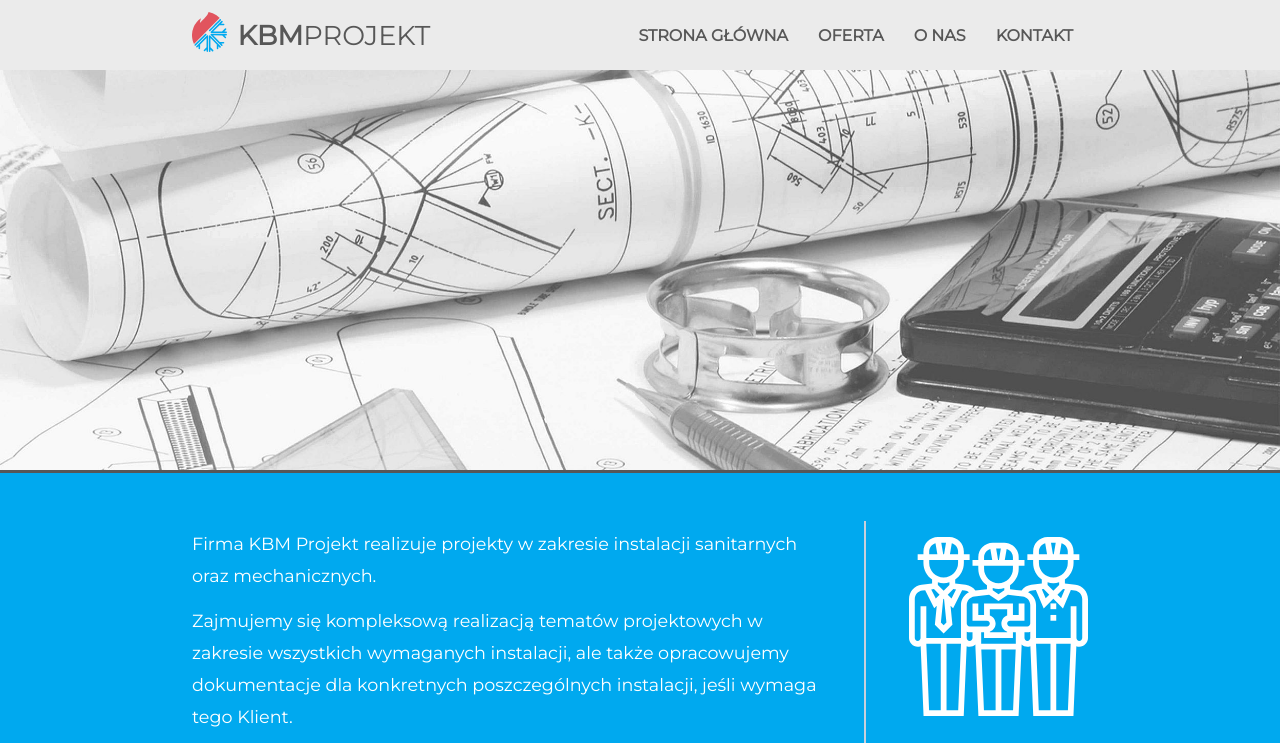
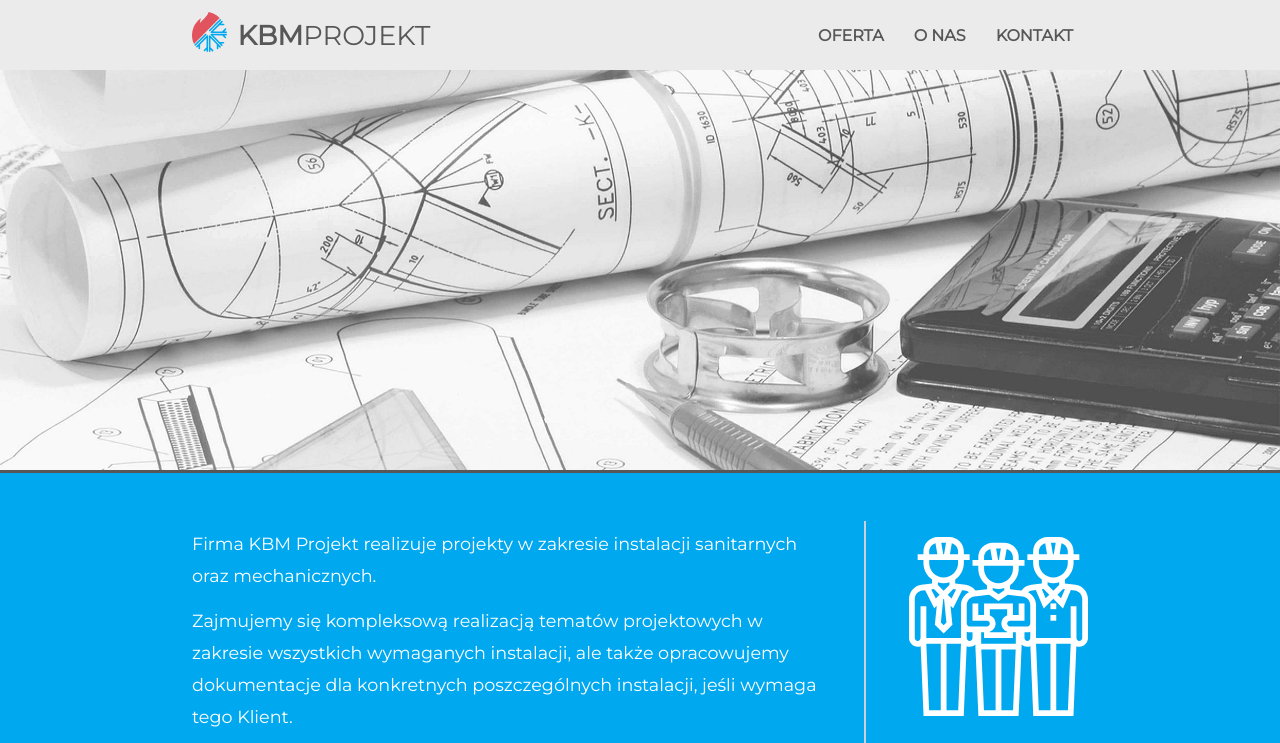
Before and after one commit to Kiliusz/KBM-Projekt, a plain HTML site: page firma.html in a window 1280 px wide. Shown: the top 743 px of the page. Drawn offline with Linux system fonts and the light colour scheme.

Commit message:
remove home link

```diff
--- a/firma.html
+++ b/firma.html
@@ -41,7 +41,6 @@
       <label for="toggle-menu">&#9776;</label>
 
       <ul>
-        <li><a href="index.html">Strona Główna</a></li>
         <li><a href="oferta.html">Oferta</a></li>
         <li><a href="firma.html">O nas</a></li>
         <li><a href="kontakt.html">Kontakt</a></li>
```
Also changed, not shown: index.html (+4 -2 lines), kontakt.html (+0 -1 lines), oferta.html (+0 -1 lines).
